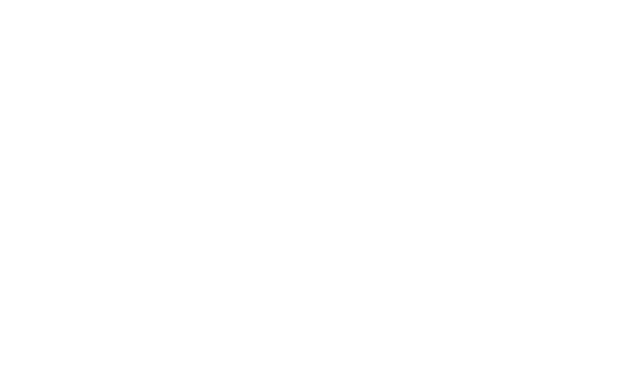
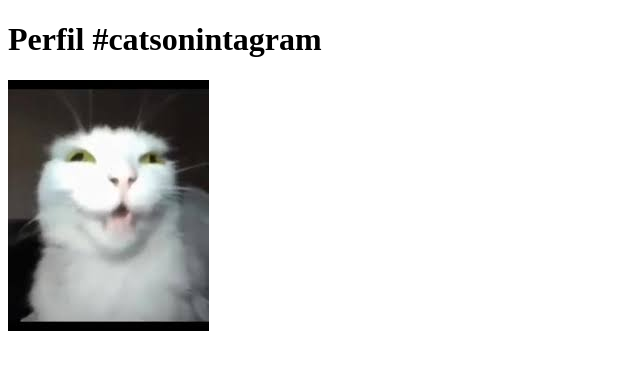
Before and after one commit to Lostz-collab/Atividade, a plain HTML site: page index.html in a window 1280 px wide. Shown: the whole page, without its empty margins (0-640 px from the left). Drawn offline with Linux system fonts and the light colour scheme.

Commit message:
Versão 1.3

```diff
--- a/index.html
+++ b/index.html
@@ -1,7 +1,11 @@
 <!DOCTYPE html>
 <html lang="pt-br">
     <head>
-        <title>Tíulo da página</title>
+        <title>Fanpage de Gatinhos</title>
         <meta charset="utf-8">
     </head>
-<body>
+    <body>
+        <h1>Perfil #catsonintagram</h1>
+        <img src="images/images.jpg" />
+    </body>
+</html>
```
Also changed, not shown: images/images.jpg (added).
